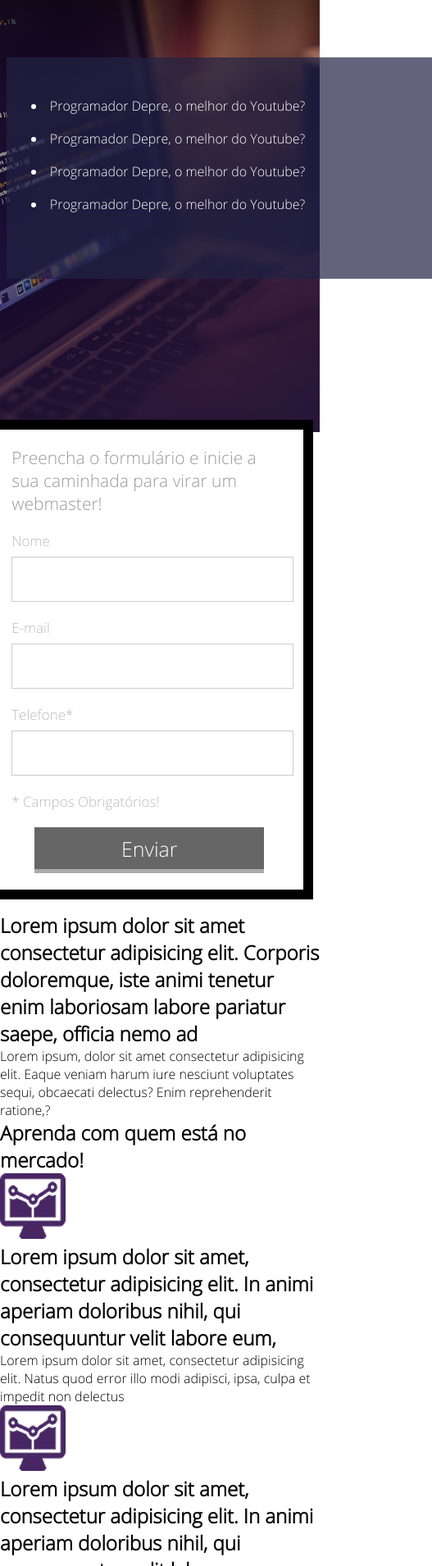
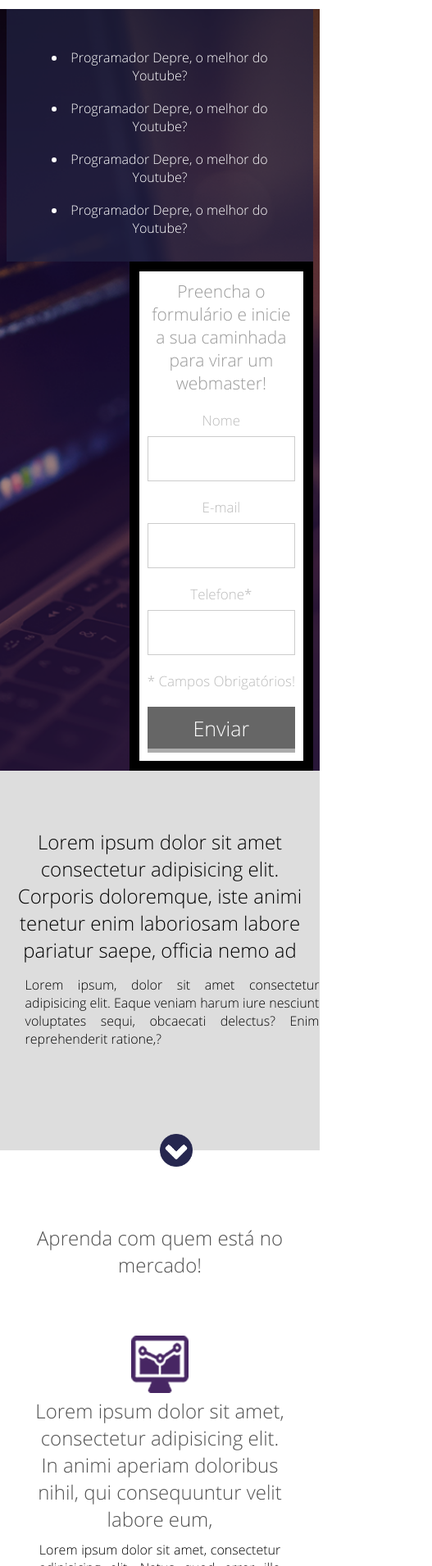
Before and after one commit to Ylanvsilva/Landing_Page4, a plain HTML site: page index.html in a window 390 px wide. Shown: the part 90-2000 px from the top of the page at 82% size, 527 px wide, since content can reach past the window. Drawn offline with Linux system fonts and the light colour scheme.

Commit message:
:thumbsup: Fechei a landing page 4

```diff
--- a/index.html
+++ b/index.html
@@ -102,7 +102,9 @@
                     </div>
                     </div>
                         <div class="clear"></div>
-            <div class="foote">
+                    </div>
+    </div>
+            <div class="footer">
                 <p>Todos os direitos reservadores - Programadores Depre</p>
                 <p>Av. Lorem ipsum, Silor Domor 211 - Belém-PA</p>
             </div>
--- a/style.css
+++ b/style.css
@@ -138,5 +138,148 @@ html, body {
 .container-list ul li {
     margin-top: 18px;
     color: white;
-    /*! Video 35:05 */
 }
+
+.container-2 {
+    padding: 70px 2%;
+    background-color: #dddddd;
+    text-align: center;
+}
+
+.container-2 h2 {
+    font-weight: normal;
+}
+
+.container-2 p {
+    width: 100%;
+    max-width: 768px;
+    margin: 15px;
+    display: inline-block;
+    text-align: justify;
+}
+
+.arrow {
+    position: relative;
+    top: 90px;
+    left: 50%;
+    margin-right: -50px;
+    width: 40px;
+    height: 40px;
+    background-image: url('/Landing_Page4/images/arrow.png');
+    background-size: 100% 100%;
+}
+
+.section-1 {
+    padding: 90px 2%;
+}
+
+.section-1 h2 {
+    text-align: center;
+    color: #505050;
+    font-weight: normal;
+}
+
+.container-section {
+    margin-top: 40px;
+    text-align: center;
+}
+
+.container-single {
+    float: left;
+    width: 33.3333%;
+    padding: 30px;
+}
+
+.container-single:last-child {
+    margin-right: 0;
+}
+
+.container-single p {
+    display: inline-block;
+    text-align: justify;
+    padding: 10px;
+}
+
+.container-single img {
+    width: 70px;
+}
+
+.footer {
+    border-top: 2px solid #888888;
+    padding: 20px 0;
+    text-align: center;
+    color: #888;
+}
+
+.footer p {
+    margin-top: 8px;
+}
+
+@media screen and (max-width: 1024px) {
+    .header {
+        height: auto;
+        width: 100%;
+        padding: 15px 0;
+        text-align: center;
+    }
+    .header img {
+        margin-top: 0;
+    }
+    .form {
+        max-width: 400px;
+        padding: 10px;
+        width: 60%;
+        height: 100%;
+        float: right;
+        top: 0px;
+    }
+    .container-banner {
+        width: 100%;
+        padding: 40 2%;
+        height: auto;
+        text-align: center;
+    }
+    .container-list {
+        padding: 30px;
+        width: 40%;
+        float: left;
+        display: inline-block;
+        max-width: 500px;
+        height: auto;
+    }
+    .input-container input[type=text] {
+        width: 100%;
+        height: 55px;
+    }
+    .form input[type=submit] {
+        max-width: 280px;
+        width: 100%;
+        height: 56px;
+    }
+}
+
+@media screen and (max-width: 768px) {
+    .container-2 {
+        padding-left: 4%;
+        padding-right: 4%;
+    }
+    .container-list {
+        margin-top: 0;
+        float: none;
+        display: inline-block;
+        width: 100%;
+    }
+    .fomr {
+        float: none;
+        display: inline-block;
+        width: 90%;
+        margin-top: 30px;
+    }
+    .container-single {
+        float: none;
+        display: inline-block;
+        width: 100%;
+        max-width: 600px;
+        padding: 30px;
+    }
+}
```
